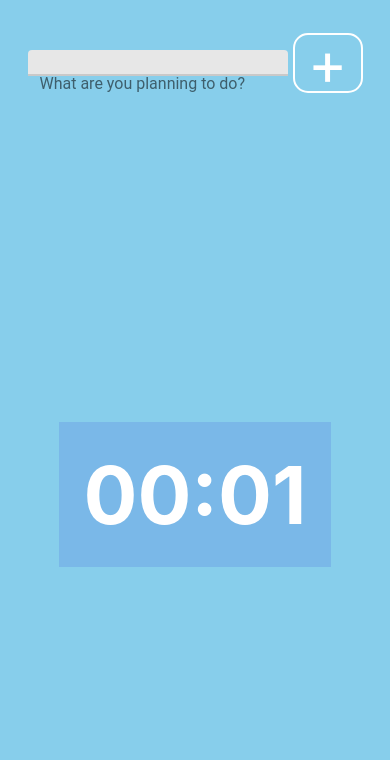
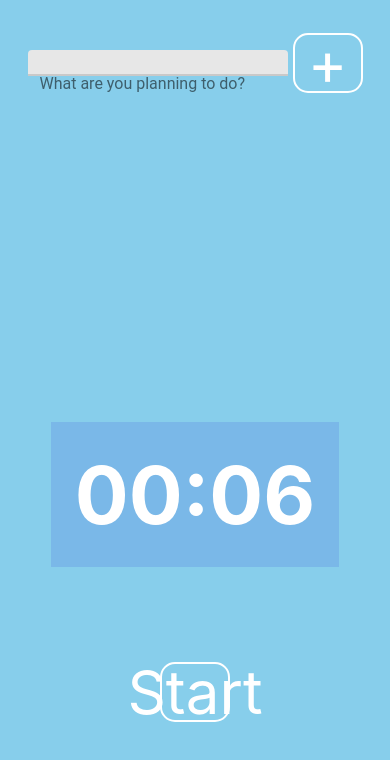
Before and after one commit to Atharv-28/FocusTime, a React Native app: screen / in a window 390 px wide. Shown: the top 760 px of the page. Built offline with nearby package versions, Linux system fonts and the light colour scheme.

Commit message:
Timer added on Screen with pause & play

```diff
--- a/components/features/Timer.js
+++ b/components/features/Timer.js
@@ -1,14 +1,24 @@
-import React from "react";
+import React, {useState} from "react";
 import {View, StyleSheet} from "react-native";
-import {Countdown} from './Countdown'
+import {Countdown} from './Countdown';
+import {RoundedButton} from '../utils/roundedButton'
 
-export const Timer = ({ focusSubject }) => (
+export const Timer = ({ focusSubject }) => {
+  const [isStarted, setIsStarted] = useState(false);
+  return(
   <View style={styles.container}>
     <View style={styles.countdown}>
-      <Countdown onProgress={() => {}} onEnd={() => {}} />
+      <Countdown isPaused={!isStarted} onProgress={() => {}} onEnd={() => {}} />
+    </View>
+    <View style={styles.buttonWrapper}>
+    {!isStarted && (<RoundedButton title="Start" onPress={() => setIsStarted(true)} />
+)}
+    {isStarted && (<RoundedButton title="Pause" onPress={() => setIsStarted(false)} />
+)}
     </View>
   </View>
-)
+);
+};
 
 const styles = StyleSheet.create({
   container: {
@@ -17,5 +27,12 @@
   countdown: {
     flex: 0.5,
     alignItems: 'center',
+  },
+  buttonWrapper: {
+    flex: 0.3,
+    flexDirection: 'row',
+    padding: 15,
+    justifyContent: 'center',
+    alignItems: 'center'
   }
 })
```
